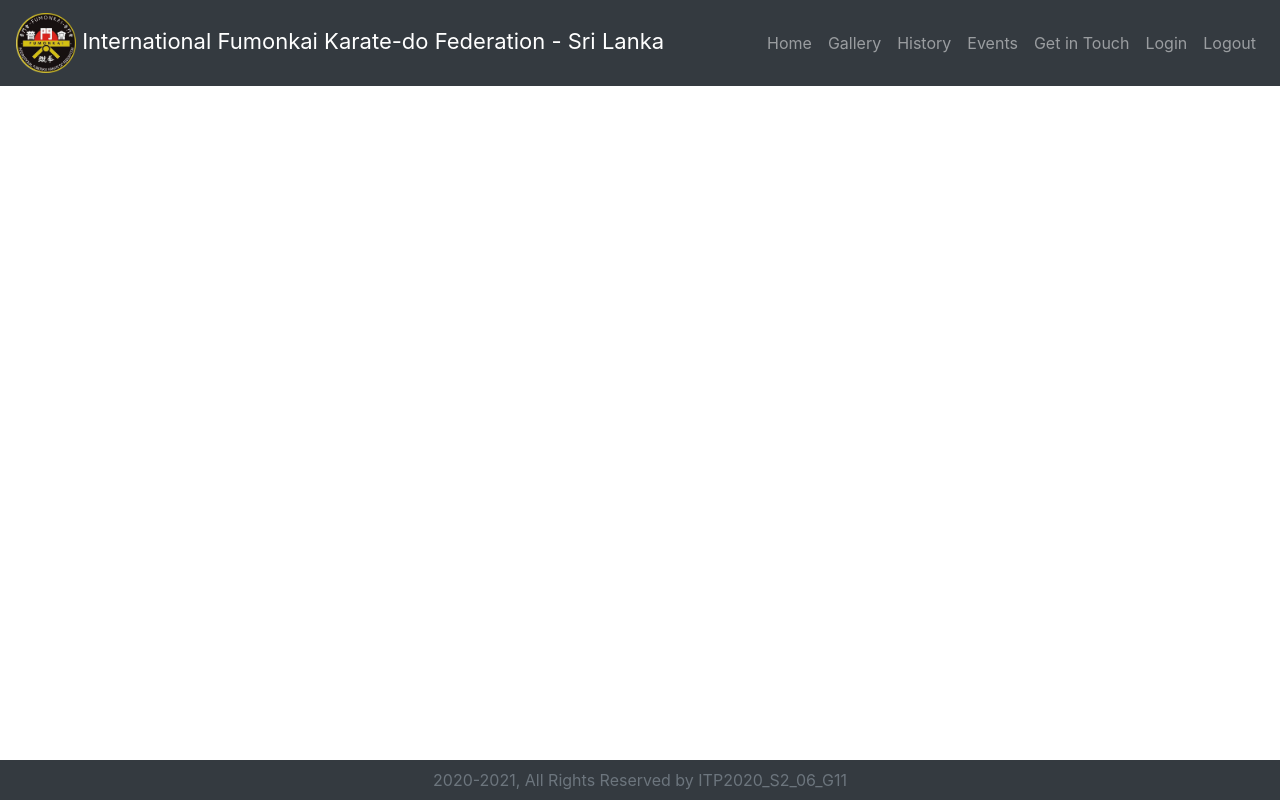
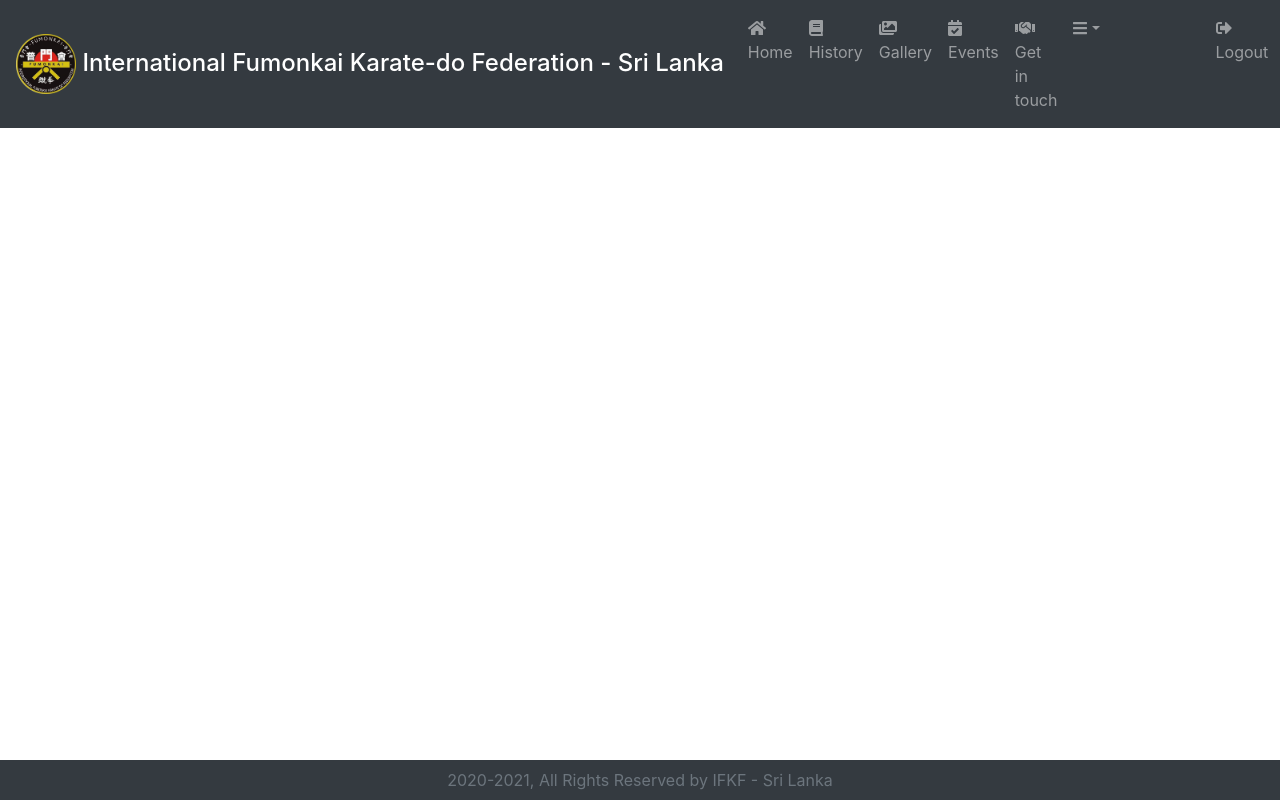
Before and after one commit to shamoda/ifkf-front-end, a React (Create React App) app: page / in a window 1280 px wide. Built offline with nearby package versions, Linux system fonts and the light colour scheme.

Commit message:
Added more features to the NavBar

```diff
--- a/package.json
+++ b/package.json
@@ -18,7 +18,8 @@
     "react-bootstrap": "^1.2.2",
     "react-dom": "^16.13.1",
     "react-router-dom": "^5.2.0",
-    "react-scripts": "3.4.1"
+    "react-scripts": "3.4.1",
+    "styled-components": "^5.1.1"
   },
   "scripts": {
     "start": "react-scripts start",
--- a/src/Components/FrontEnd.js
+++ b/src/Components/FrontEnd.js
@@ -1,13 +1,15 @@
 import React, { Component } from 'react';
 import {BrowserRouter as Router, Route, Switch} from 'react-router-dom'
-import Header from './Header';
-import Footer from './Footer';
+import Footer from './Header-Footer/Footer';
+import Header from './Header-Footer/Header';
+
 
 class FrontEnd extends Component {
 
     state = {  }
 
     render() {
+
         return (
 
             <div className="FrontEnd">
--- a/src/Components/Footer.js
+++ b/src/Components/Header-Footer/Footer.js
@@ -11,7 +11,7 @@ class Footer extends Component {
             <Navbar fixed="bottom" bg="dark" variant="dark">
                 <Container>
                     <Col lg={12} className="text-center text-muted">
-                        <div>{fullYear}-{fullYear+1}, All Rights Reserved by ITP2020_S2_06_G11</div>
+                        <div>{fullYear}-{fullYear+1}, All Rights Reserved by IFKF - Sri Lanka</div>
                     </Col>
                 </Container>
             </Navbar>
--- /dev/null
+++ b/src/Components/Header-Footer/Header.css
@@ -0,0 +1,15 @@
+@media (max-width: 768px) {
+    .long_text {
+      display: none;
+    }
+  }
+
+  @media (min-width: 769px) {
+    .short_text {
+      display: none;
+    }
+
+    .toolbar__logo {
+      margin-left: 0;
+    }
+  }
--- /dev/null
+++ b/src/Components/Header-Footer/Header.js
@@ -0,0 +1,76 @@
+import React, { Component } from 'react';
+import logo from '../../Assets/logo.png';
+import './Header.css';
+import {Navbar, Nav, NavDropdown} from 'react-bootstrap';
+import { FontAwesomeIcon } from '@fortawesome/react-fontawesome'
+import { faHome, faBook, faUserCircle, faUsers, faChartLine, faSignInAlt, faSignOutAlt, faCalendarAlt, faHandshake,faBars, faImages, faPencilRuler, faCalendarCheck, faCheck, faShoppingBag, faCreditCard } from '@fortawesome/free-solid-svg-icons'
+
+
+class Header extends Component {
+    state = {  }
+    render() {
+
+        const isUserLoggedIn = true//AuthenticationService.isUserLoggedIn();
+        const loggedAsOperator = true
+        //const loggedAsInstructor = true
+        //const loggedAsStudent = true
+
+        return (
+
+            <div>
+
+                    <Navbar bg="dark" variant="dark" expand="lg">
+                    <Navbar.Brand className="long_text" href="/" style={{color: "white", fontWeight: 500, fontSize:24 }}><img src={logo} width="60" height="60" alt="IFKF-SL logo" /> International Fumonkai Karate-do Federation - Sri Lanka</Navbar.Brand>
+                    <Navbar.Brand className="short_text" href="/" style={{color: "white", fontWeight: 500, fontSize:24 }}><img src={logo} width="60" height="60" alt="IFKF-SL logo" /> IFKF - Sri Lanka</Navbar.Brand>
+                    <Navbar.Toggle aria-controls="basic-navbar-nav" className="ml-auto"/>
+                    <Navbar.Collapse id="basic-navbar-nav">
+                        <Nav className="ml-auto">
+                        <Nav.Link href="/"><FontAwesomeIcon icon={faHome} /> Home</Nav.Link>
+                        <Nav.Link href="History"><FontAwesomeIcon icon={faBook} /> History</Nav.Link>
+                        <Nav.Link href="gallery"><FontAwesomeIcon icon={faImages} /> Gallery</Nav.Link>
+                        <Nav.Link href="events"><FontAwesomeIcon icon={faCalendarCheck} /> Events</Nav.Link>
+                        <Nav.Link href="getintouch"><FontAwesomeIcon icon={faHandshake} /> Get in touch</Nav.Link>
+                        {loggedAsOperator && <NavDropdown title={<FontAwesomeIcon icon={faBars} />} style={{marginRight:100}} id="basic-nav-dropdown">
+                            <NavDropdown.Item href="users"><FontAwesomeIcon icon={faUsers} /> Users</NavDropdown.Item>
+                            <NavDropdown.Item href="sessions"><FontAwesomeIcon icon={faCalendarAlt} /> Sessions</NavDropdown.Item>
+                            <NavDropdown.Item href="performance"><FontAwesomeIcon icon={faChartLine} /> Performance</NavDropdown.Item>
+                            <NavDropdown.Item href="equipments"><FontAwesomeIcon icon={faPencilRuler} /> Equipments</NavDropdown.Item>
+                            <NavDropdown.Item href="events"><FontAwesomeIcon icon={faCalendarCheck} /> Events</NavDropdown.Item>
+                            <NavDropdown.Item href="attendance"><FontAwesomeIcon icon={faCheck} /> Attendance</NavDropdown.Item>
+                            <NavDropdown.Item href="shop"><FontAwesomeIcon icon={faShoppingBag} /> Shop</NavDropdown.Item>
+                            <NavDropdown.Item href="payments"><FontAwesomeIcon icon={faCreditCard} /> Payments</NavDropdown.Item>
+                            <NavDropdown.Divider />
+                            <NavDropdown.Item href="update"><FontAwesomeIcon icon={faUserCircle} /> Update</NavDropdown.Item>
+                        </NavDropdown>}
+
+                        {/* {loggedAsInstructor && <NavDropdown title={<FontAwesomeIcon icon={faBars} />} style={{marginRight:100}} id="basic-nav-dropdown">
+                            <NavDropdown.Item href="users"><FontAwesomeIcon icon={faUsers} /> Users</NavDropdown.Item>
+                            <NavDropdown.Item href="performance"><FontAwesomeIcon icon={faChartLine} /> Performance</NavDropdown.Item>
+                            <NavDropdown.Item href="events"><FontAwesomeIcon icon={faCalendarCheck} /> Events</NavDropdown.Item>
+                            <NavDropdown.Item href="attendance"><FontAwesomeIcon icon={faCheck} /> Attendance</NavDropdown.Item>
+                            <NavDropdown.Item href="shop"><FontAwesomeIcon icon={faShoppingBag} /> Shop</NavDropdown.Item>
+                            <NavDropdown.Divider />
+                            <NavDropdown.Item href="update"><FontAwesomeIcon icon={faUserCircle} /> Update</NavDropdown.Item>
+                        </NavDropdown>} */}
+
+                        {/* {loggedAsStudent && <NavDropdown title={<FontAwesomeIcon icon={faBars} />} style={{marginRight:100}} id="basic-nav-dropdown">
+                            <NavDropdown.Item href="performance"><FontAwesomeIcon icon={faChartLine} /> Performance</NavDropdown.Item>
+                            <NavDropdown.Item href="shop"><FontAwesomeIcon icon={faShoppingBag} /> Shop</NavDropdown.Item>
+                            <NavDropdown.Divider />
+                            <NavDropdown.Item href="update"><FontAwesomeIcon icon={faUserCircle} /> Update</NavDropdown.Item>
+                        </NavDropdown>} */}
+                        {!isUserLoggedIn && <Nav.Link href="login"><FontAwesomeIcon icon={faSignInAlt} /> Login</Nav.Link>}
+                        {isUserLoggedIn && <Nav.Link href="logout"><FontAwesomeIcon icon={faSignOutAlt} /> Logout</Nav.Link>}
+                        </Nav>
+                    </Navbar.Collapse>
+                    </Navbar>
+
+
+            </div>
+
+
+         );
+    }
+}
+
+export default Header;
--- a/src/Components/Header.js
+++ /dev/null
@@ -1,31 +0,0 @@
-import React, { Component } from 'react';
-import logo from '../Assets/logo.png';
-import {Link} from 'react-router-dom';
-
-class Header extends Component {
-    state = {  }
-    render() {
-        return (
-
-            <div>
-                    <nav className="navbar navbar-expand-md navbar-dark bg-dark">
-                        <div><a style={{color: "white", fontWeight: 400, fontSize:22 }} href="/" className="navbar-brand"> <img src={logo} width="60" height="60" alt="IFKF-SL logo" /> International Fumonkai Karate-do Federation - Sri Lanka</a></div>
-
-                        <ul className="navbar-nav navbar-collapse justify-content-end">
-                            <li><a className="nav-link" href="/">Home</a></li>
-                            <li><a className="nav-link" href="/gallery">Gallery</a></li>
-                            <li><a className="nav-link" href="/history">History</a></li>
-                            <li><a className="nav-link" href="/events">Events</a></li>
-                            <li><a className="nav-link" href="/getintouch">Get in Touch</a></li>
-                            <li><a className="nav-link" href="/login">Login</a></li>
-                            <li><a className="nav-link" href="/logout">Logout</a></li>
-                        </ul>
-                    </nav>
-            </div>
-
-
-         );
-    }
-}
-
-export default Header;
--- a/src/index.css
+++ b/src/index.css
@@ -11,3 +11,14 @@ code {
   font-family: source-code-pro, Menlo, Monaco, Consolas, 'Courier New',
     monospace;
 } */
+
+html {
+  height: 100%;
+}
+
+body {
+  margin: 0;
+  padding: 0;
+  font-family: sans-serif;
+  height: 100%;
+}
```
Also changed, not shown: 1 other file (tests, documents, lock files or other folders).
